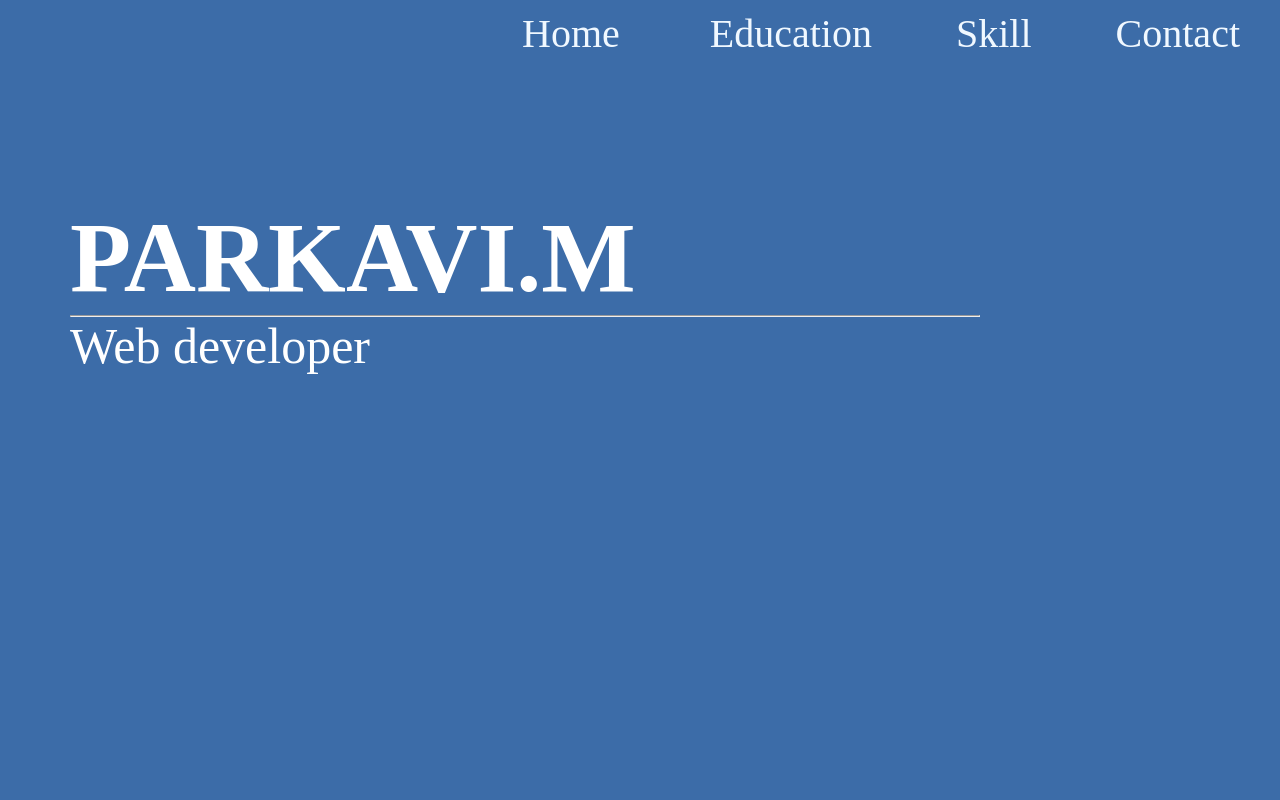
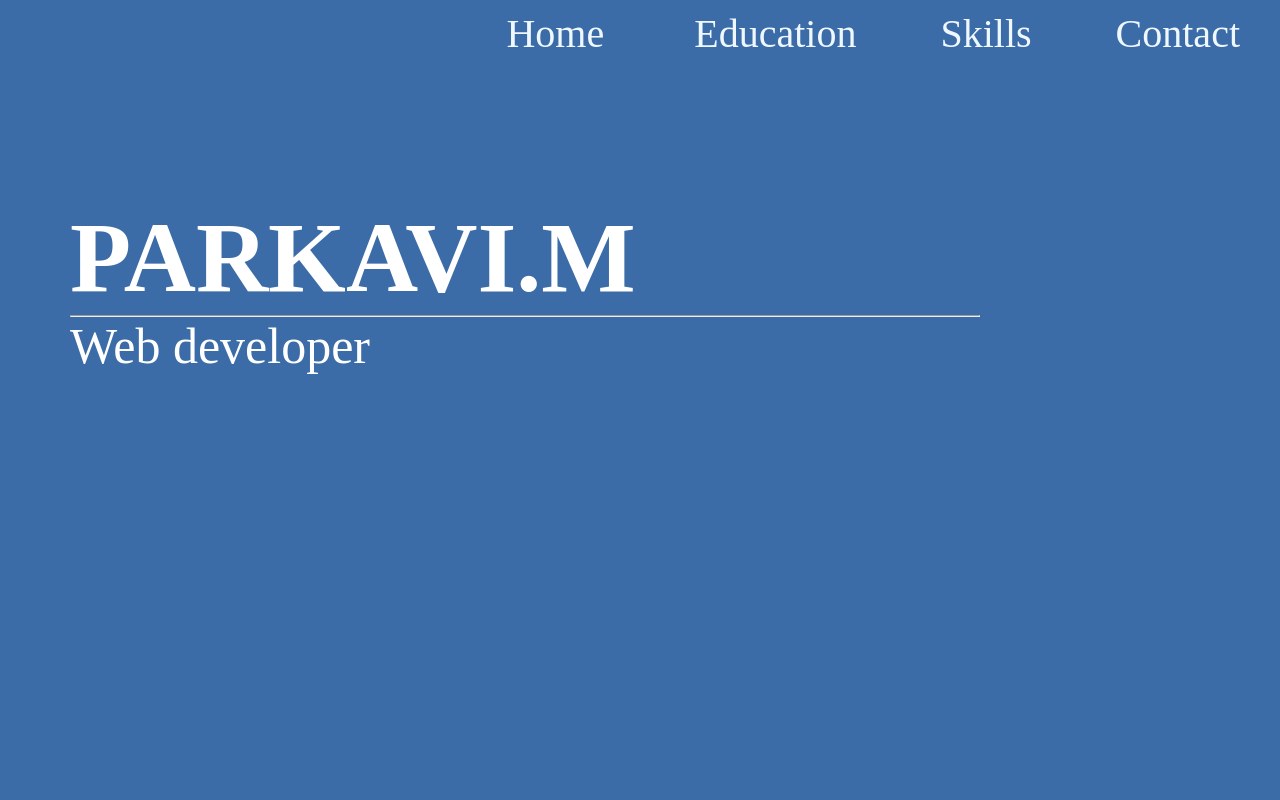
Before and after one commit to parkavi-madhavan/parkavi-madhavan.github.io, a plain HTML site: page index.html in a window 1280 px wide. Shown: the top 800 px of the page. Drawn offline with Linux system fonts and the light colour scheme.

Commit message:
modified

```diff
--- a/index.html
+++ b/index.html
@@ -10,7 +10,7 @@
             <ul>
                 <a  href="./index.html">  Home  </a>
                 <a href="#education">Education</a>
-                <a href="#skill">Skill</a>
+                <a href="#skills">Skills</a>
                 <a href="#contact">Contact</a>
 
             </ul>
```
